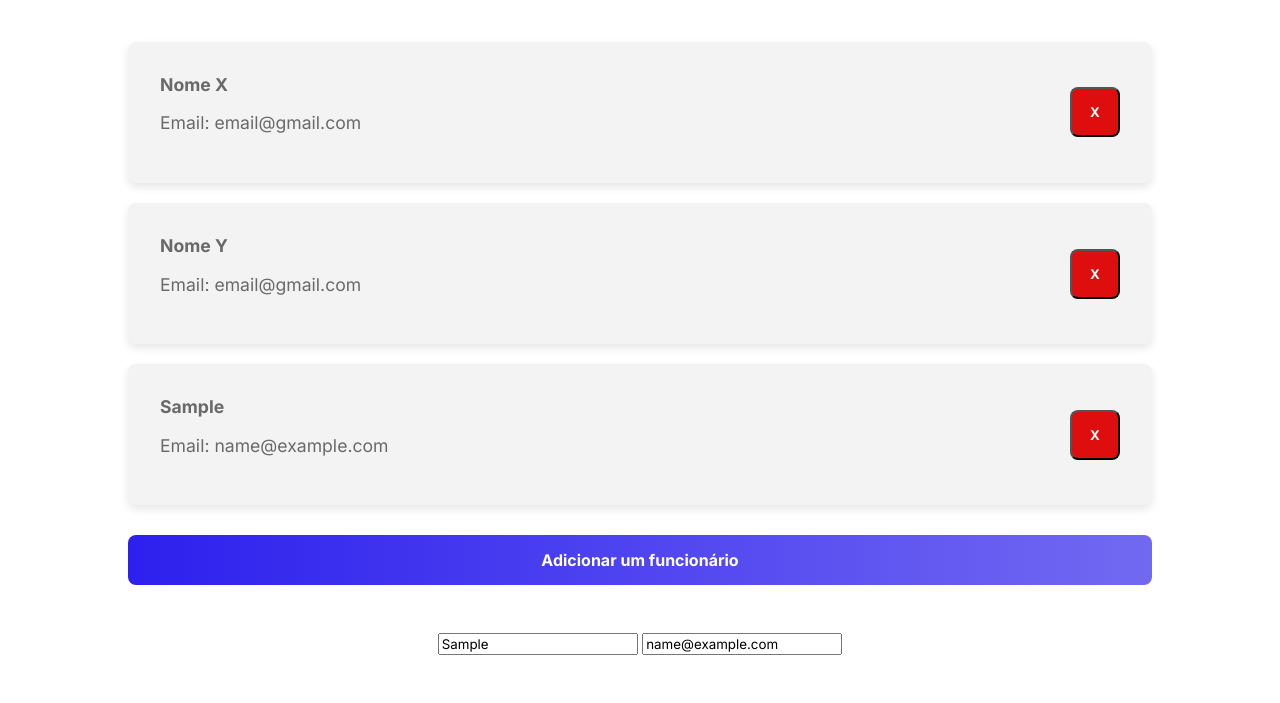
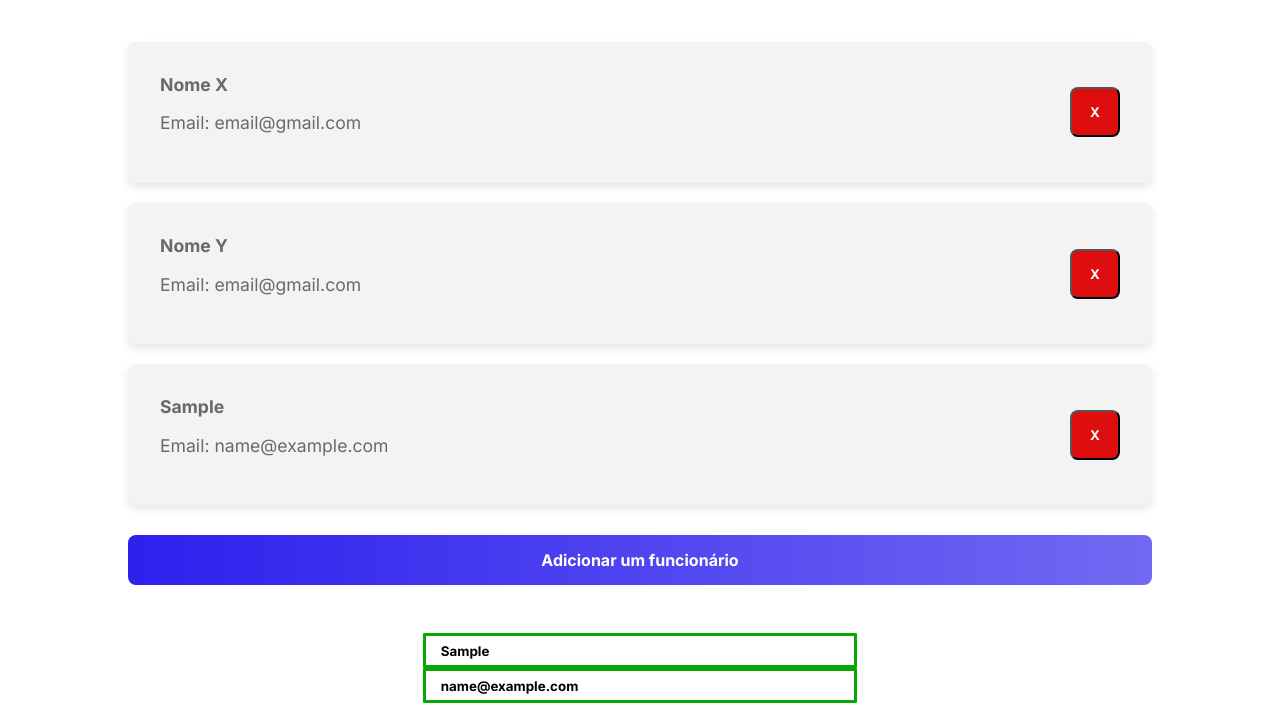
Before and after one commit to tiagobezerril/projeto-pi, a plain HTML site: page Codigo/site/login/addFuncionario.html in a window 1280 px wide. Both pictures are taken after typing "Sample", "name@example.com" into the empty fields and a click on the button "Adicionar um funcionário". Shown: the part 98-801 px from the top of the page. Drawn offline with nearby package versions, Linux system fonts and the light colour scheme.

Commit message:
validacoes email pagina add funcionarios

```diff
--- a/Codigo/site/login/addFuncionario.css
+++ b/Codigo/site/login/addFuncionario.css
@@ -501,3 +501,20 @@ body {
     justify-content: center;
     cursor: pointer;
 }
+
+#addFuncionario input{
+width: 100%;
+height: 35px;
+border: 2px;
+gap: 10px;
+border-radius: rgb(117, 117, 117);
+border-radius: 1px;
+padding-left: 15px;
+font-weight: 700;
+font-family: "Inter", sans-serif;
+
+}
+
+#addFuncionario input{
+    border-radius: rgb(117, 117, 117);
+}
--- a/Codigo/site/login/addFuncionario.html
+++ b/Codigo/site/login/addFuncionario.html
@@ -40,10 +40,12 @@
     </div>
 
 
-    <div>
+    <div id="addFuncionario">
         <!-- div para adicionar funcionários type text -->
-        <input type="text" id="ipt_nomeFuncionario" placeholder="Nome do funcionário">
-        <input type="text" id="ipt_emailFuncionario" placeholder="Email do funcionário">
+        <input type="text" id="ipt_nomeFuncionario" style="border-style: solid; border-color: rgb(117, 117, 117);"
+            placeholder="Nome do funcionário">
+        <input type="text" id="ipt_emailFuncionario" style="border-style: solid; border-color: rgb(117, 117, 117);"
+            placeholder="Email do funcionário">
 
     </div>
 
@@ -128,16 +130,26 @@
 
             var nome = ipt_nomeFuncionario.value;
             var email = ipt_emailFuncionario.value;
+            var possui_arroba = ipt_emailFuncionario.value.includes("@")
+            var termina_com = email.endsWith("Sptech.School")
+                || email.endsWith('.com')
+                || email.endsWith('.br')
+                || email.endsWith('.net')
 
-            if (nome == "" && email == "") {
 
+            if (nome == "" || email == "") {
+                ipt_nomeFuncionario.style.border = "3px solid #f70000"
+                ipt_emailFuncionario.style.border = "3px solid #f70000"
                 alert("Por favor, preencha o nome e o email.");
                 return;
 
-            } else if (nome && email != "") {
+            } else if (nome || email != "" && mail.length > 3 && possui_arroba && termina_com) {
+                ipt_nomeFuncionario.style.border = "3px solid #08a708"
+                ipt_emailFuncionario.style.border = "3px solid #08a708"
+
                 funcionariosLista.push({ nome: nome, email: email }); // Adiciona o funcionário ao array.
 
-                admFuncionarios(); // Atualiza a interface.
+                admFuncionarios(); // ativa a função de array e atualiza a pagina .
 
             }
 
```
